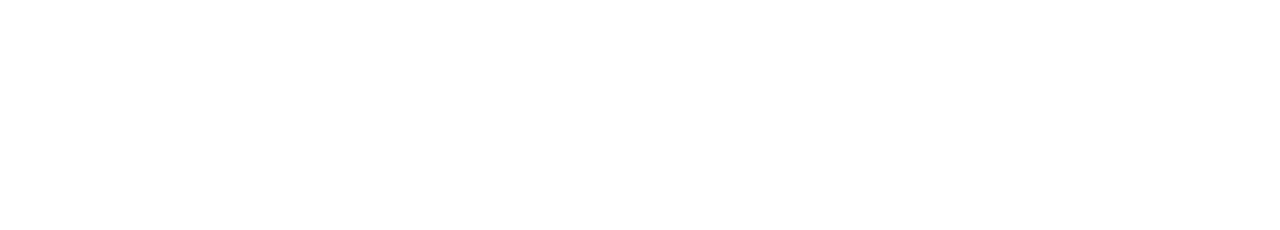
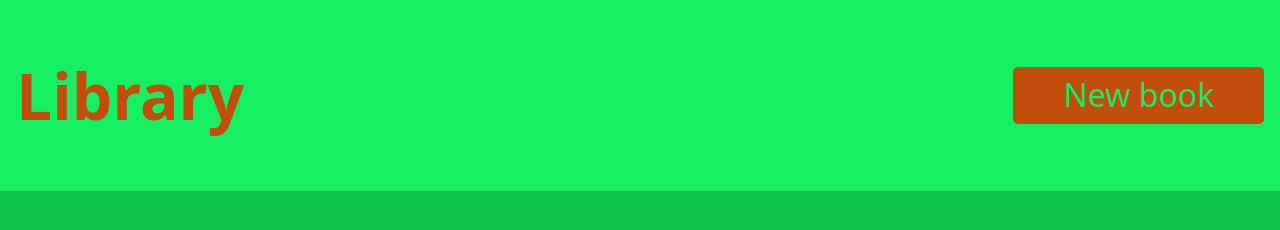
Before and after one commit to Mynameisfrostwalker/Library-ts, a plain HTML site: page index.html in a window 1280 px wide. Drawn offline with Linux system fonts and the light colour scheme.

Commit message:
Style page

```diff
--- a/index.html
+++ b/index.html
@@ -11,6 +11,12 @@
     <script src="scripts/script.js" defer></script>
 </head>
 <body>
+    <header>
+        <h1>Library</h1>
+        <button>New book</button>
+    </header>
+    <main>
 
+    </main>
 </body>
 </html>
--- a/styles/main.css
+++ b/styles/main.css
@@ -0,0 +1,39 @@
+:root {
+    --theme-header-color: #15EF61;
+    --theme-background-color: #0DC34D;
+    --theme-color-3: #4D0DC3;
+    --theme-color-4: #C34D0D;
+}
+
+body {
+    display: flex;
+    flex-direction: column;
+    min-width: 100vw;
+    min-height: 100vh;
+}
+
+header {
+    flex: 0 1 10vh;
+    background-color: var(--theme-header-color);
+    display: flex;
+    justify-content: space-between;
+    align-items: center;
+    padding: 1rem;
+    font-size: 2rem;
+    color: var(--theme-color-4);
+}
+
+header button {
+    outline: none;
+    border: none;
+    background-color: var(--theme-color-4);
+    color: var(--theme-header-color);
+    padding: 10px 50px;
+    cursor: pointer;
+    border-radius: 5px;
+}
+
+main {
+    flex: 1 1 90vh;
+    background-color: var(--theme-background-color);
+}
```
